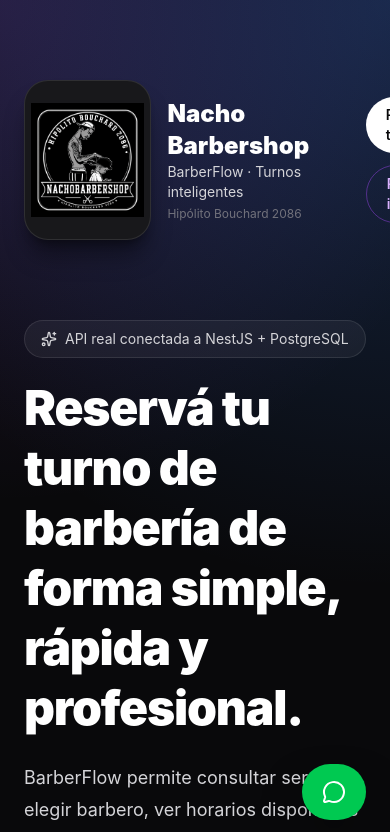
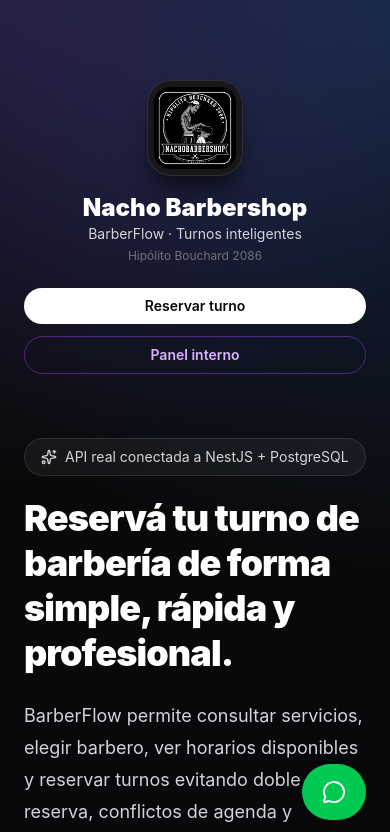
Before and after one commit to IgnacioGodoy2002/barberflow-web, a React (Vite) app: page / in a window 390 px wide. Shown: the top 832 px of the page. Built offline with nearby package versions, Linux system fonts and the light colour scheme; no server answers.

Commit message:
Mejoro responsive de navbar principal

```diff
--- a/src/App.tsx
+++ b/src/App.tsx
@@ -86,9 +86,9 @@ function App() {
         <div className="absolute inset-0 bg-[radial-gradient(circle_at_top_right,_rgba(59,130,246,0.25),_transparent_35%),radial-gradient(circle_at_top_left,_rgba(168,85,247,0.18),_transparent_30%)]" />
 
         <div className="relative mx-auto max-w-6xl px-6 py-20">
-          <nav className="mb-20 flex items-center justify-between gap-6">
-            <div className="flex items-center gap-4">
-              <div className="flex h-40 w-40 items-center justify-center rounded-3xl border border-white/10 bg-zinc-900 p-1.5 shadow-xl shadow-black/40">
+          <nav className="mb-16 flex flex-col gap-6 md:mb-20 md:flex-row md:items-center md:justify-between">
+  <div className="flex flex-col items-center gap-4 text-center sm:flex-row sm:text-left">
+    <div className="flex h-24 w-24 items-center justify-center rounded-3xl border border-white/10 bg-zinc-900 p-1.5 shadow-xl shadow-black/40 sm:h-32 sm:w-32 md:h-40 md:w-40">
       <img
         src={logoBarberia}
         alt="Logo de Nacho Barbershop"
@@ -97,9 +97,7 @@ function App() {
     </div>
 
     <div>
-                <p className="text-2xl font-black text-white">
-                  Nacho Barbershop
-                </p>
+      <p className="text-2xl font-black text-white">Nacho Barbershop</p>
       <p className="text-sm text-zinc-300">
         BarberFlow · Turnos inteligentes
       </p>
@@ -109,17 +107,17 @@ function App() {
     </div>
   </div>
 
-            <div className="flex flex-wrap items-center justify-end gap-3">
+  <div className="flex flex-col gap-3 sm:flex-row sm:items-center sm:justify-center md:justify-end">
     <a
       href="#reservar"
-                className="rounded-full bg-white px-5 py-2 text-sm font-semibold text-zinc-950 transition hover:bg-zinc-200"
+      className="rounded-full bg-white px-5 py-2 text-center text-sm font-semibold text-zinc-950 transition hover:bg-zinc-200"
     >
       Reservar turno
     </a>
 
     <a
       href="/admin"
-                className="rounded-full border border-purple-500/40 px-5 py-2 text-sm font-semibold text-purple-300 transition hover:bg-purple-500/10"
+      className="rounded-full border border-purple-500/40 px-5 py-2 text-center text-sm font-semibold text-purple-300 transition hover:bg-purple-500/10"
     >
       Panel interno
     </a>
@@ -133,8 +131,7 @@ function App() {
                 API real conectada a NestJS + PostgreSQL
               </div>
 
-              <h1 className="max-w-3xl text-5xl font-black leading-tight tracking-tight md:text-6xl">
-                Reservá tu turno de barbería de forma simple, rápida y
+<h1 className="max-w-3xl text-4xl font-black leading-tight tracking-tight sm:text-5xl md:text-6xl">                Reservá tu turno de barbería de forma simple, rápida y
                 profesional.
               </h1>
 
```
Lines whose indentation alone changed are shown as unchanged.
